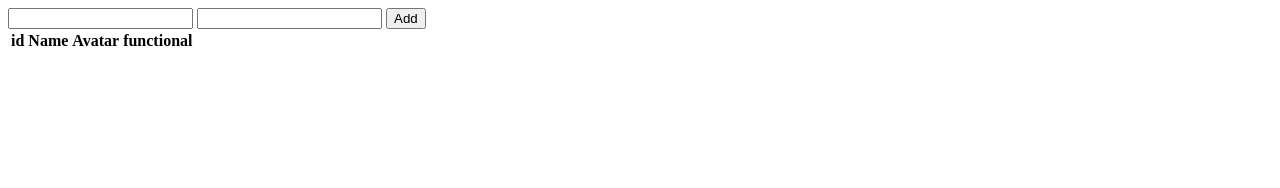
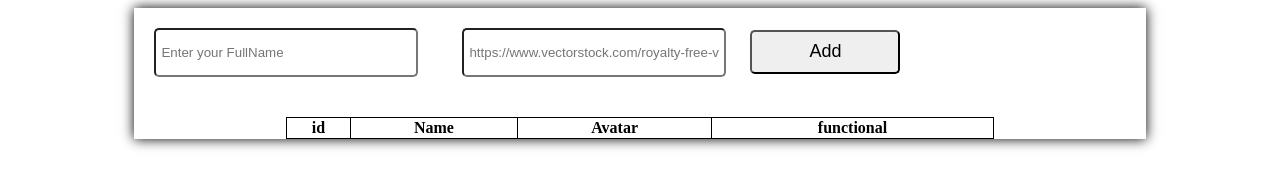
Before and after one commit to Mukhammadullo/ToDo_list_6, a plain HTML site: page index.html in a window 1280 px wide. Drawn offline with Linux system fonts and the light colour scheme; no server answers.

Commit message:
style_table

```diff
--- a/index.html
+++ b/index.html
@@ -5,13 +5,15 @@
     <meta charset="UTF-8">
     <meta http-equiv="X-UA-Compatible" content="IE=edge">
     <meta name="viewport" content="width=device-width, initial-scale=1.0">
-    <title>Document</title>
+    <title>ToDo_with_async</title>
+    <link rel="stylesheet" href="style.css">
 </head>
 
 <body>
+    <div class="main_card">
 
-    <input type="text" class="AddName">
-    <input type="url" class="AddImg">
+        <input type="text" class="AddName" placeholder="Enter your FullName">
+        <input type="url" class="AddImg" placeholder="https://www.vectorstock.com/royalty-free-vector/default-avatar-photo-placeholder-">
         <button class="btnAdd">Add</button>
 
         <table>
@@ -29,11 +31,12 @@
 
         <dialog class="dialogEdit">
             <input type="text" class="EditName">
-        <input type="text" class="EditAvatar">
+            <input type="text" class="EditAvatar" >
             <button class="btnSave">save</button>
         </dialog>
 
         <script src="main.js"></script>
+    </div>
 </body>
 
 </html>
--- a/main.js
+++ b/main.js
@@ -42,6 +42,7 @@ function get(newData) {
         // delete
         let btnDel = document.createElement("button")
         btnDel.innerHTML = "Delete"
+        btnDel.classList.add("btnDel")
         btnDel.onclick = () => {
             delUser(elem.id)
         }
@@ -49,6 +50,7 @@ function get(newData) {
         //edit
         let btnEdit = document.createElement("button")
         btnEdit.innerHTML = "Edit"
+        btnEdit.classList.add("btnEdit")
         btnEdit.onclick = () => {
             editUser(elem.id)
         }
--- a/style.css
+++ b/style.css
@@ -0,0 +1,64 @@
+.main_card {
+    width: 80%;
+    height: auto;
+
+    margin: auto;
+    box-shadow: 0px 0px 12px black;
+}
+
+/* table */
+table {
+    border-collapse: collapse;
+    width: 70%;
+    height: auto;
+    margin: auto;
+    margin-top: 20px;
+    text-align: center;
+}
+
+tr,
+td,
+th {
+    border: 1px solid black;
+}
+
+/* AddName */
+.AddName {
+    margin: 20px;
+    width: 250px;
+    height: 35px;
+    border-radius: 5px;
+    padding: 5px;
+}
+
+/* AddImg */
+.AddImg {
+    margin: 20px;
+    width: 250px;
+    height: 35px;
+    border-radius: 5px;
+    padding: 5px;
+}
+
+/* btnAdd */
+.btnAdd {
+    width: 150px;
+    height: 44px;
+    font-size: 18px;
+    border-radius: 5px;
+}
+
+/* btnDel */
+.btnDel {
+    width: 90px;
+    height: 30px;
+    margin: 5px;
+    margin-top: 60px;
+}
+
+/* btnEdit */
+.btnEdit {
+    width: 90px;
+    height: 30px;
+    margin-top: 60px;
+}
```
Lines whose indentation alone changed are shown as unchanged.
